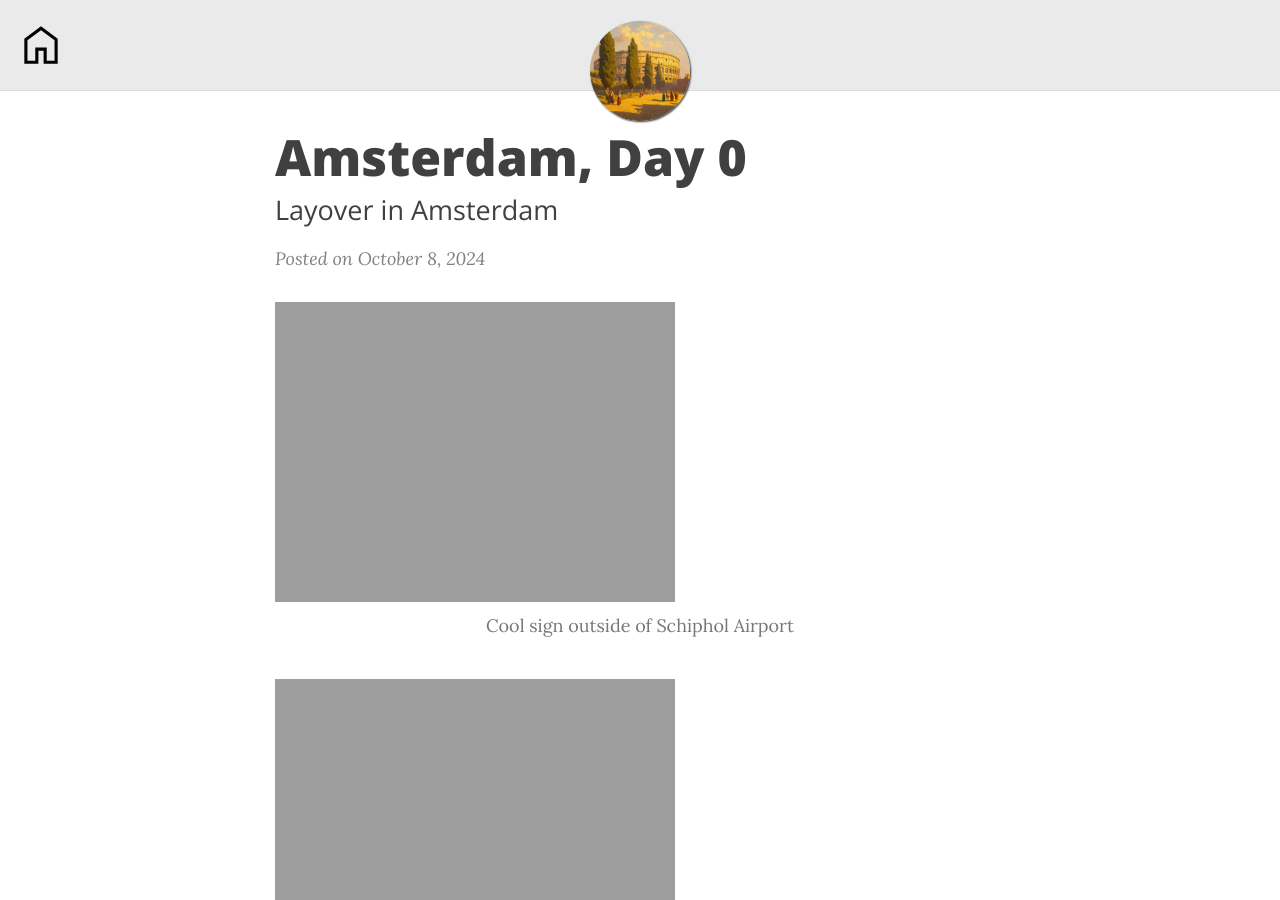
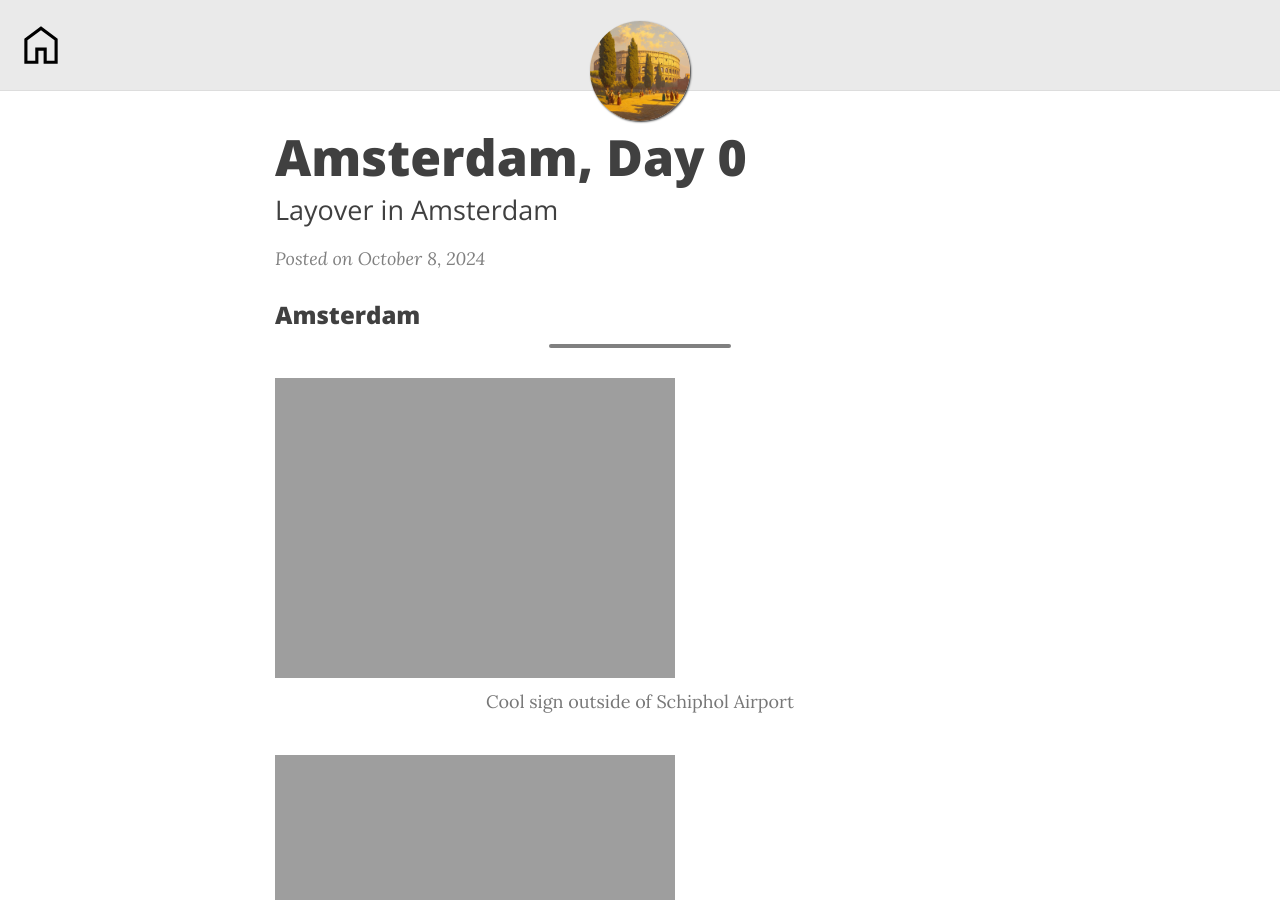
Before and after one commit to ShinobiAoshi/italy-2024-blog, a Jekyll site: the page built from _posts/2024-10-08-amsterdam-day-00.md, in a window 1280 px wide and 900 px high. Built offline with Jekyll 4.4.1, drawn with Linux system fonts in a browser that asks for light colours.

```diff
--- a/_posts/2024-10-08-amsterdam-day-00.md
+++ b/_posts/2024-10-08-amsterdam-day-00.md
@@ -3,27 +3,31 @@ title: Amsterdam, Day 0
 subtitle: Layover in Amsterdam
 ---
 
-![I Amsterdam Sign]({{ '/assets/img/2024-10-08 12.03.00 Italy (2024).jpg' | relative_url }})
+### Amsterdam
+
+***
+
+[![]({{ '/assets/img/2024-10-08 12.03.00 Italy (2024).jpg' | relative_url }})]({{ '/assets/img/2024-10-08 12.03.00 Italy (2024).jpg' | relative_url }})
 
 {:.caption}
 Cool sign outside of Schiphol Airport
 
-![Bikes]({{ '/assets/img/2024-10-08 13.16.59 Italy (2024).jpg' | relative_url }})
+![]({{ '/assets/img/2024-10-08 13.16.59 Italy (2024).jpg' | relative_url }})
 
 {:.caption}
 They really love their bikes
 
-![Amsterdam Coffee]({{ '/assets/img/2024-10-08 13.27.52 Italy (2024).jpg' | relative_url }})
+![]({{ '/assets/img/2024-10-08 13.27.52 Italy (2024).jpg' | relative_url }})
 
 {:.caption}
 Stopped at a cozy coffee shop to kill some time
 
-![Amsterdam Centraal Station selfie]({{ '/assets/img/2024-10-08 13.56.35 Italy (2024).jpg' | relative_url }})
+![]({{ '/assets/img/2024-10-08 13.56.35 Italy (2024).jpg' | relative_url }})
 
 {:.caption}
 Quick selfie outside of Amsterdam Centraal Station
 
-![Amsterdam Centraal Station]({{ '/assets/img/2024-10-08 13.59.29 Italy (2024).jpg' | relative_url }})
+![]({{ '/assets/img/2024-10-08 13.59.29 Italy (2024).jpg' | relative_url }})
 
 {:.caption}
 Close up of Amsterdam Centraal Station
```
